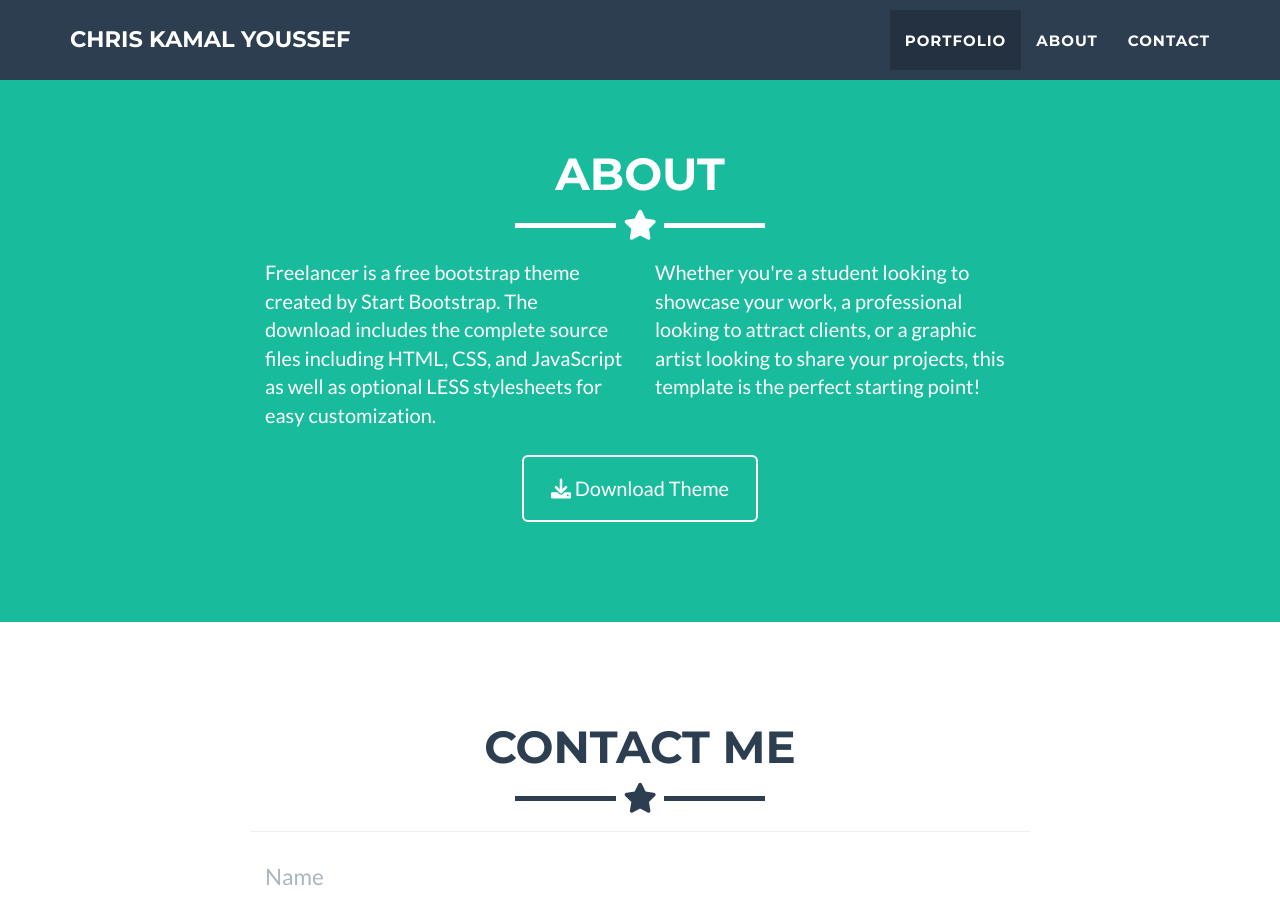
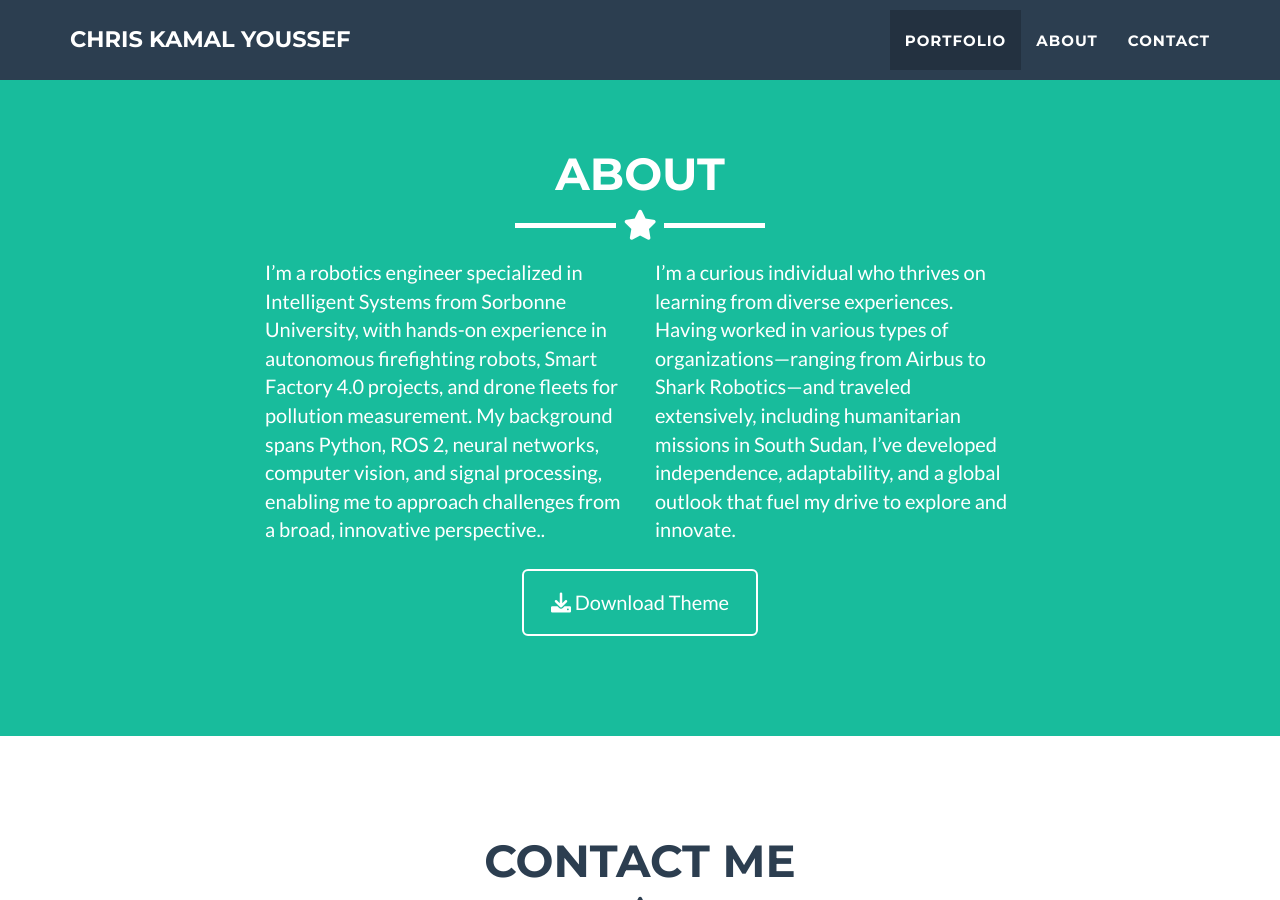
Before and after one commit to Chris-KY/Chris-KY.github.io, a Jekyll site: the page built from _posts/2014-07-18-project-1.markdown, in a window 1280 px wide and 900 px high, scrolled down 2117 px. Built offline with Jekyll 4.4.1, drawn with Linux system fonts in a browser that asks for light colours.

Commit message:
Update about.html

```diff
--- a/_includes/about.html
+++ b/_includes/about.html
@@ -9,13 +9,19 @@
     </div>
     <div class="row">
       <div class="col-lg-4 col-lg-offset-2">
-        <p>Freelancer is a free bootstrap theme created by Start Bootstrap. The download includes the complete
-          source files including HTML, CSS, and JavaScript as well as optional LESS stylesheets for easy
-          customization.</p>
+        <p>I’m a robotics engineer specialized in Intelligent Systems from
+        Sorbonne University, with hands-on experience in
+        autonomous firefighting robots, Smart Factory 4.0 projects,
+        and drone fleets for pollution measurement. My background
+        spans Python, ROS 2, neural networks, computer vision, and
+        signal processing, enabling me to approach challenges from a
+        broad, innovative perspective..</p>
       </div>
       <div class="col-lg-4">
-        <p>Whether you're a student looking to showcase your work, a professional looking to attract clients, or
-          a graphic artist looking to share your projects, this template is the perfect starting point! </p>
+        <p>I’m a curious individual who thrives on learning from diverse experiences.
+          Having worked in various types of organizations—ranging from Airbus to Shark Robotics—and traveled extensively,
+          including humanitarian missions in South Sudan,
+          I’ve developed independence, adaptability, and a global outlook that fuel my drive to explore and innovate. </p>
       </div>
       <div class="col-lg-8 col-lg-offset-2 text-center">
         <a href="https://github.com/jeromelachaud/freelancer-theme" class="btn btn-lg btn-outline">
```
